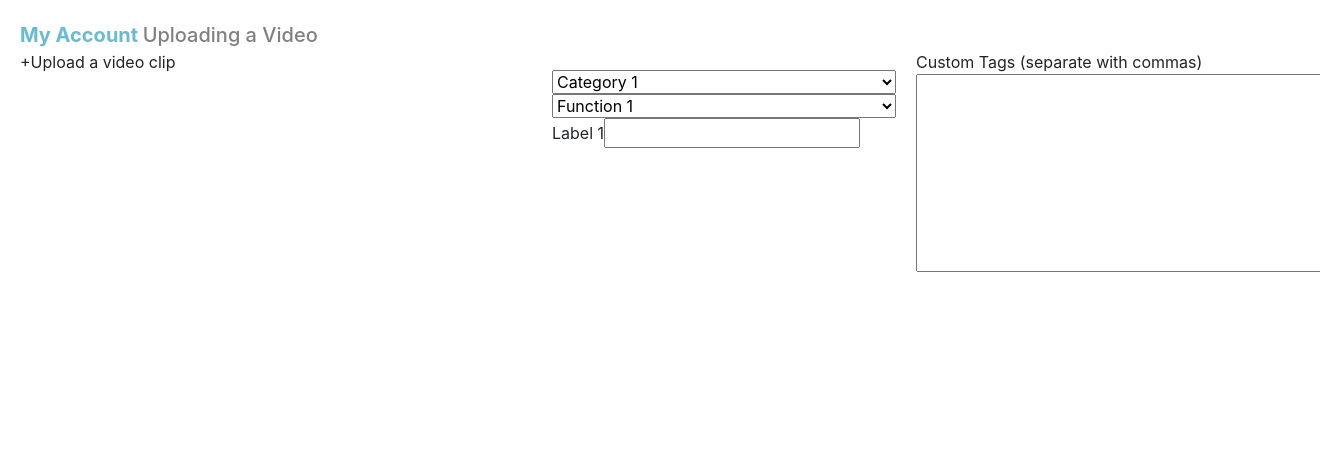
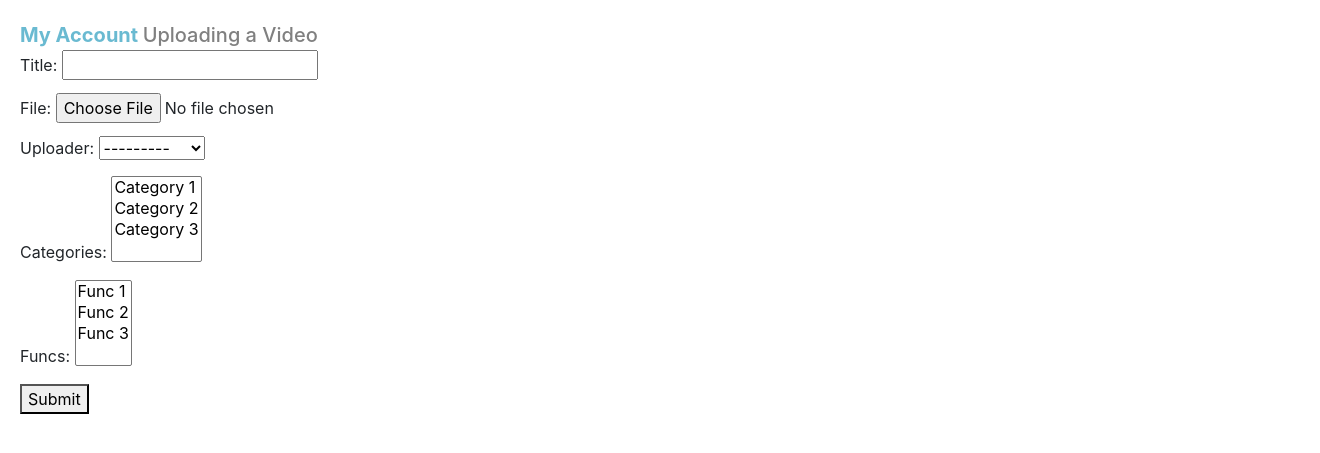
Before and after one commit to kippum99/Glimpse, a Django app: page /upload in a window 1320 px wide; the page is wider, and only the part inside the window is pictured. Shown: the part 100-553 px from the top of that part. Run offline with Django 3.2, Linux system fonts and the light colour scheme; data comes from the database, SQL or seed files in the repository; some libraries are stand-ins or nearby versions.

Commit message:
Unnamed categories and functions

```diff
--- a/main/models.py
+++ b/main/models.py
@@ -1,23 +1,28 @@
+from django.contrib.auth.models import User
 from django.db import models
 from django.urls import reverse
+
+class Category(models.Model):
+    name = models.CharField(max_length=30)
+
+    def __str__(self):
+        return f'{self.name}'
+
+class Func(models.Model):
+    name = models.CharField(max_length=30)
+
+    def __str__(self):
+        return f'{self.name}'
 
 class Video(models.Model):
     title = models.CharField(max_length=100)
     file = models.FileField(null=True)
+    uploader = models.ForeignKey(User, null=True, on_delete=models.CASCADE, related_name="uploaded_videos")
+    categories = models.ManyToManyField(Category, related_name='videos')
+    funcs = models.ManyToManyField(Func, related_name='videos')
 
     def get_absolute_url(self):
         return reverse('watch', kwargs={'pk': self.pk})
 
     def __str__(self):
         return f'{self.title}'
-
-class Category(models.Model):
-    name = models.CharField(max_length=30)
-    videos = models.ManyToManyField(Video, related_name='categories')
-
-    def __str__(self):
-        return f'{self.name}'
-
-class Func(models.Model):
-    name = models.CharField(max_length=30)
-    videos = models.ManyToManyField(Video, related_name='funcs')
--- a/main/templates/main/account.html
+++ b/main/templates/main/account.html
@@ -12,11 +12,11 @@
                 <div class='video-grid'>
                     <div class='video-item'>
                         <div class='thumbnail'>
-                            <a class='thumbnail' href='{% url 'watch' %}'>
+                            <a class='thumbnail' href='{% url 'watch2' %}'>
                                 <img src='{% static 'main/thumbnail.png' %}'>
                             </a>
                         </div>
-                        <a href='{% url 'watch' %}'>My Video 1</a>
+                        <a href='{% url 'watch2' %}'>My Video 1</a>
                     </div>
                 </div>
             </div>
--- /dev/null
+++ b/main/templates/main/form_template.html
@@ -0,0 +1,6 @@
+{% for field in form %}
+    <span style='color:red'>{{ field.errors }}</span>
+    <label>{{ field.label_tag }}</label>
+    {{ field }}
+    <br>
+{% endfor %}
--- a/main/templates/main/login.html
+++ b/main/templates/main/login.html
@@ -1,6 +1,7 @@
 {% extends 'main/layout.html' %}
 
 {% block content %}
+this file is no longer needed
 <h3>Sign In</h3>
 {% if message %}
     <div>
--- /dev/null
+++ b/main/templates/main/video_form.html
@@ -0,0 +1,17 @@
+{% extends 'main/layout.html' %}
+
+{% block content %}
+    <div style='padding:20px'>
+        <div style='display:block'>
+            <a href='{% url 'account' %}' style='color:#6abad1; font-size: 20px; font-weight:bold; display:inline'>My Account</a>
+            <h5 style='color:grey; display:inline'>Uploading a Video</h5>
+        </div>
+
+        <form action='' method='post' enctype='multipart/form-data'>
+            {% csrf_token %}
+            {% include 'main/form_template.html' %}
+            <button type='submit'>Submit</button>
+        </form>
+
+    </div>
+{% endblock %}
--- a/main/templates/main/watch.html
+++ b/main/templates/main/watch.html
@@ -15,6 +15,7 @@
 
     <div id="label-container">
         <p>Title: {{ video.title }}</p>
+        <p>Uploaded by: {{ video.uploader }}</p>
     </div>
 
     <div id="upnext">
--- a/main/templates/registration/login.html
+++ b/main/templates/registration/login.html
@@ -14,4 +14,7 @@
      <input name='password' type='password'/>
      <input type='submit' value='Sign In'/>
  </form>
+
+ Don't have an account?
+ <a href='{% url 'signup' %}'>Create an account</a>
  {% endblock %}
--- a/main/urls.py
+++ b/main/urls.py
@@ -4,10 +4,12 @@ from . import views
 urlpatterns = [
     path('', views.IndexView.as_view(), name='index'),
     path('search', views.search, name='search'),
-    path('upload', views.upload, name='upload'),
+    #path('upload', views.upload, name='upload'),
+    path('upload', views.UploadView.as_view(), name='upload'),
     path('account', views.account, name='account'),
     path('watch', views.watch, name='watch2'),
     path('watch/<int:pk>', views.WatchView.as_view(), name='watch'),
     path('accounts/', include('django.contrib.auth.urls')),
     path('logout', views.logout_view, name='logout'),
+    path('signup', views.UserFormView.as_view(), name='signup'),
 ]
--- a/main/views.py
+++ b/main/views.py
@@ -3,9 +3,11 @@ from django.http import HttpResponse, HttpResponseRedirect
 from django.urls import reverse
 from django.shortcuts import render
 from django.contrib.auth import authenticate, login, logout
+from django.views import View
 from django.views.generic import DetailView, ListView
 from django.views.generic.edit import CreateView, UpdateView, DeleteView
 
+from .forms import UserForm
 from .models import Video
 
 def search(request):
@@ -46,7 +48,7 @@ def login_view(request):
 
 def logout_view(request):
     logout(request)
-    return render(request, 'main/login.html', {'message': None})
+    return render(request, 'registration/login.html', {'message': None})
 
 class IndexView(LoginRequiredMixin, ListView):
     template_name = 'main/recent_uploads.html'
@@ -70,3 +72,37 @@ class IndexView(LoginRequiredMixin, ListView):
 class WatchView(DetailView):
     model = Video
     template_name = 'main/watch.html'
+
+class UploadView(CreateView):
+    model = Video
+    fields = ['title', 'file', 'uploader', 'categories', 'funcs']
+
+class UserFormView(View):
+    form_class = UserForm
+    template_name = 'registration/signup.html'
+
+    def get(self, request):
+        form = self.form_class(None)
+        return render(request, self.template_name, {'form': form})
+
+    def post(self, request):
+        form = self.form_class(request.POST)
+
+        if form.is_valid():
+            user = form.save(commit=False)
+
+            username = form.cleaned_data['username']
+            password = form.cleaned_data['password']
+            group = form.cleaned_data['group']
+            user.set_password(password)
+            user.save()
+            user.groups.add(group)
+
+            user = authenticate(username=username, password=password)
+
+            if user is not None:
+                if user.is_active:
+                    login(request, user)
+                    return HttpResponseRedirect(reverse('index'))
+
+        return render(request, self.template_name, {'form': form})
```
Also changed, not shown: main/forms.py (added, +10 -0 lines), main/templates/registration/signup.html (added, +16 -0 lines), db.sqlite3, main/migrations/0008_video_uploader.py (added), main/migrations/0009_auto_20180923_0835.py (added), 6 other files.
